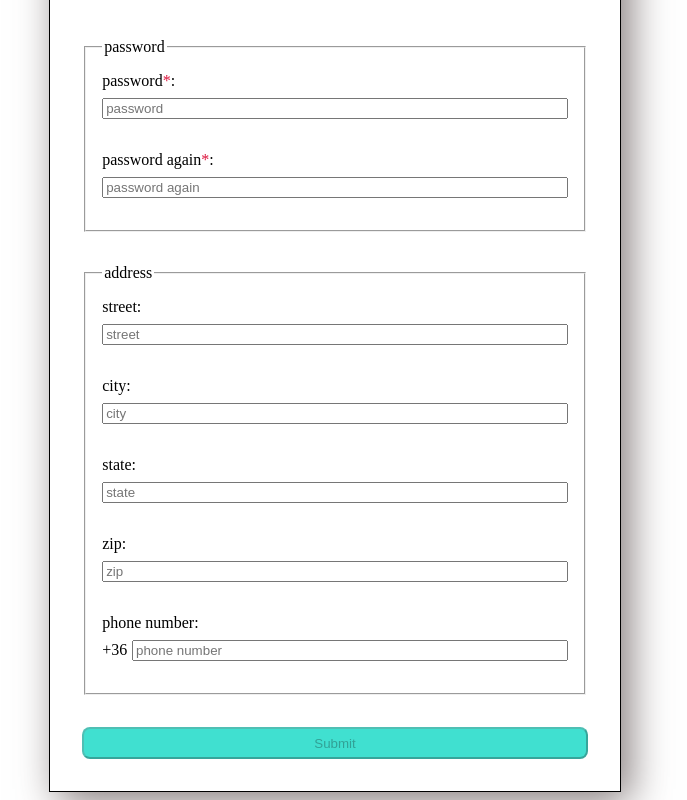
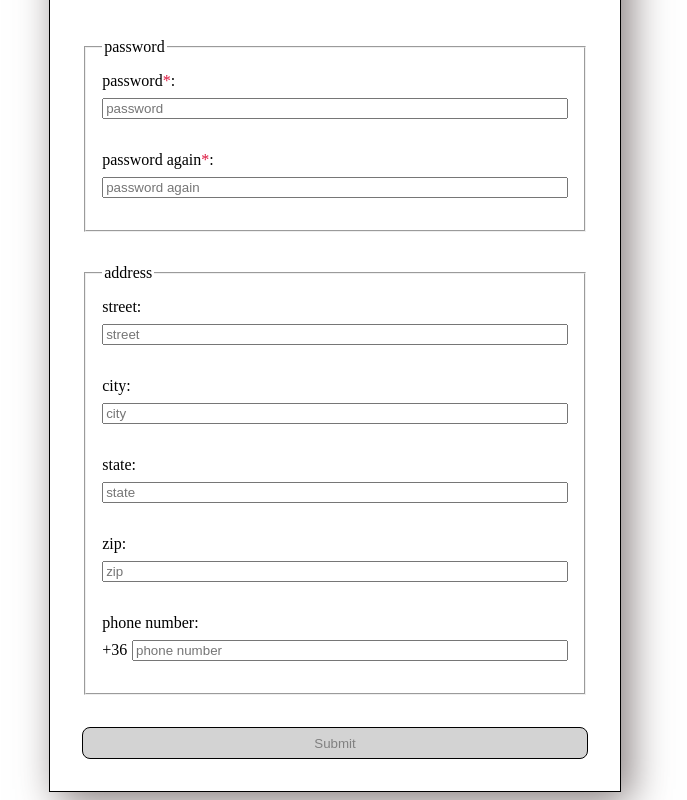
Before and after one commit to WeszeRita/reactive-form-registration, an Angular app in the folder reactive-form-registration/: page / in a window 1280 px wide. Shown: the part 286-1086 px from the top of the page, without its empty margins (305-992 px from the left). Built offline with nearby package versions, Linux system fonts and the light colour scheme.

Commit message:
fix: css of disabled button

```diff
--- a/reactive-form-registration/src/app/app.component.css
+++ b/reactive-form-registration/src/app/app.component.css
@@ -70,4 +70,13 @@ input::-webkit-inner-spin-button {
   height: 2rem;
   background-color: turquoise;
   border-radius: 0.5rem;
+  cursor: pointer;
 }
+
+button[disabled] {
+  background-color: lightgrey;
+  color: gray;
+  border: 1px solid black;
+  cursor: not-allowed;
+  pointer-events: none;
+}
```
